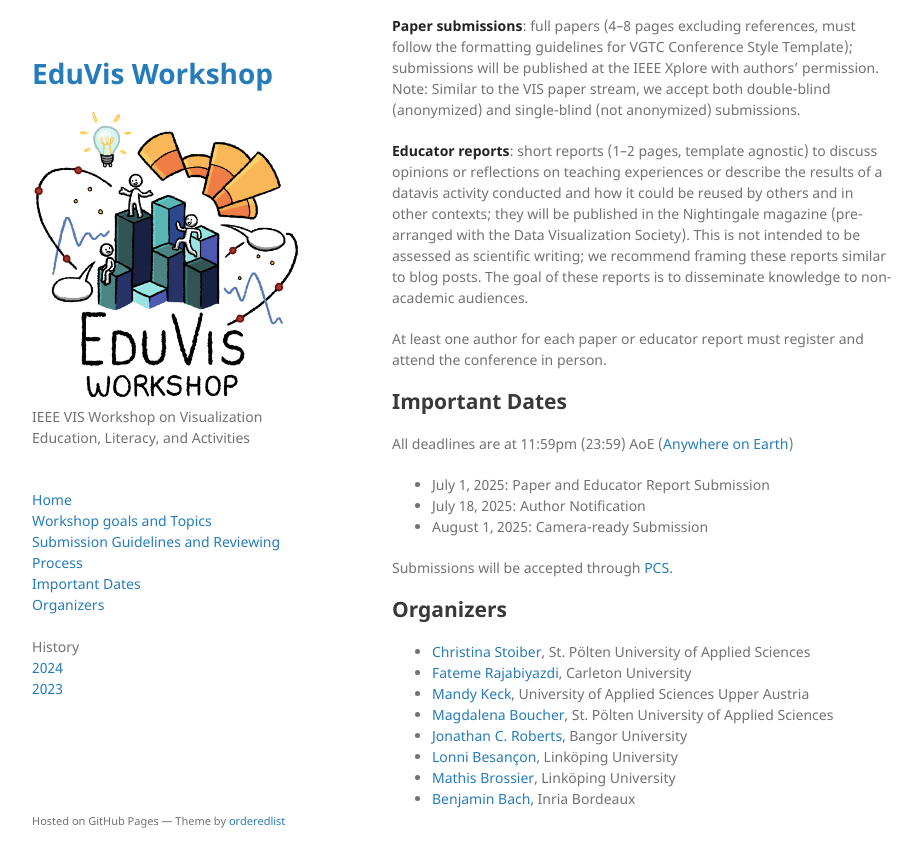
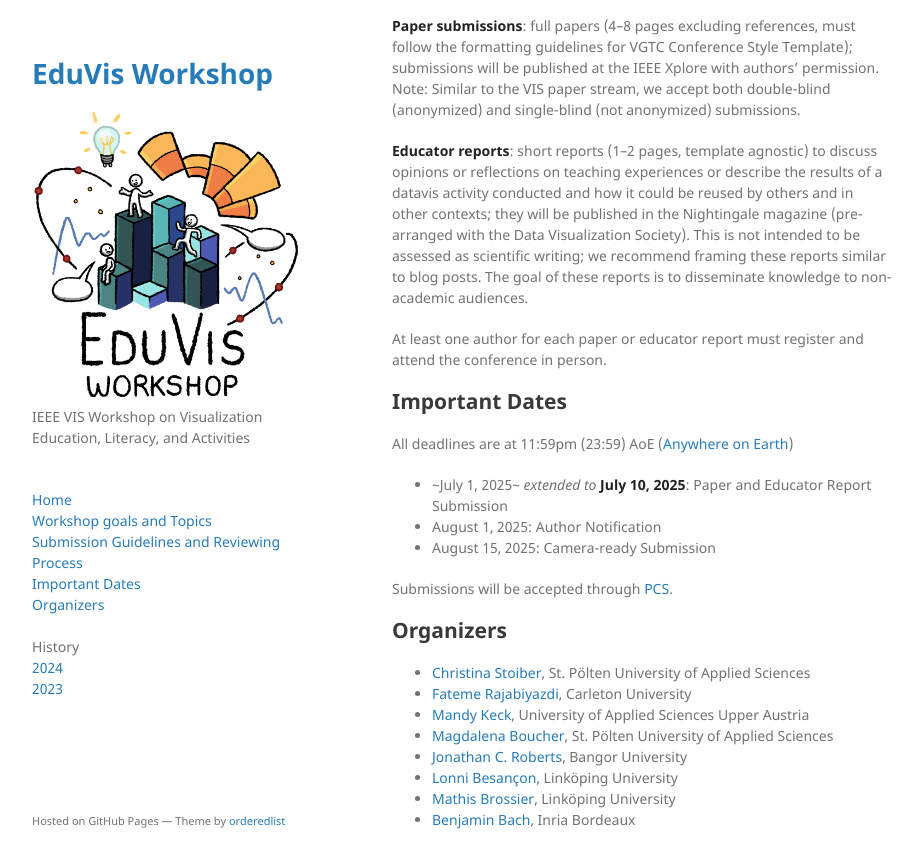
Before and after one commit to ieee-eduvis/ieee-eduvis.github.io, a Jekyll site: the page built from index.md, in a window 1280 px wide and 900 px high, scrolled down 1454 px. Shown: the top 868 px of the window, without its empty margins (178-1095 px from the left). Built offline with Jekyll 4.4.1, drawn with Linux system fonts in a browser that asks for light colours.

Commit message:
extend deadline to july 10

```diff
--- a/index.md
+++ b/index.md
@@ -58,9 +58,9 @@ At least one author for each paper or educator report must register and attend t
 
 All deadlines are at 11:59pm (23:59) AoE ([Anywhere on Earth](https://en.wikipedia.org/wiki/Anywhere_on_Earth))
 
-* July 1, 2025: Paper and Educator Report Submission
-* July 18, 2025: Author Notification
-* August 1, 2025: Camera-ready Submission
+* ~July 1, 2025~ _extended to_ **July 10, 2025**: Paper and Educator Report Submission
+* August 1, 2025: Author Notification
+* August 15, 2025: Camera-ready Submission
 
 Submissions will be accepted through [PCS](https://new.precisionconference.com/).
 
```
